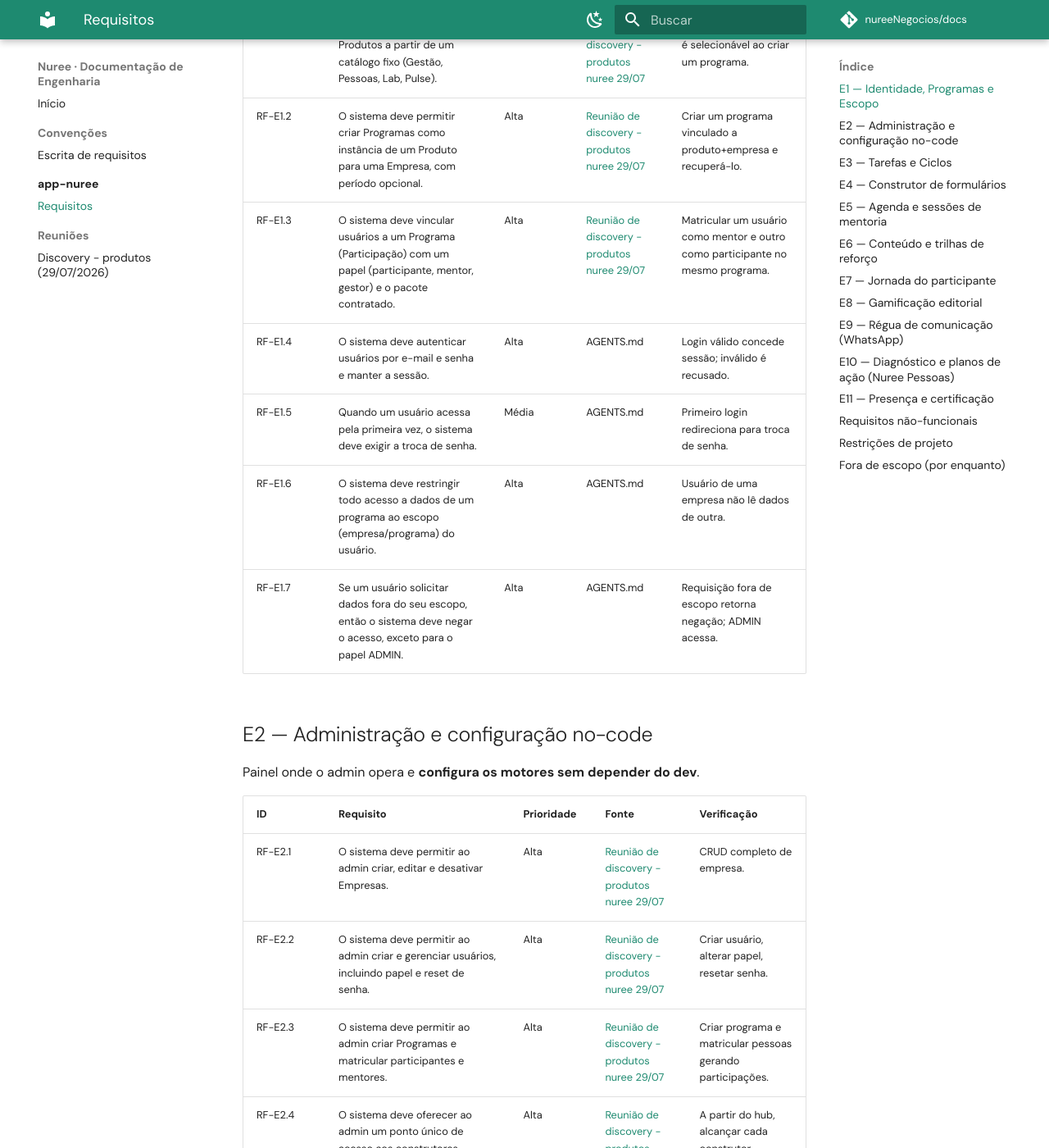
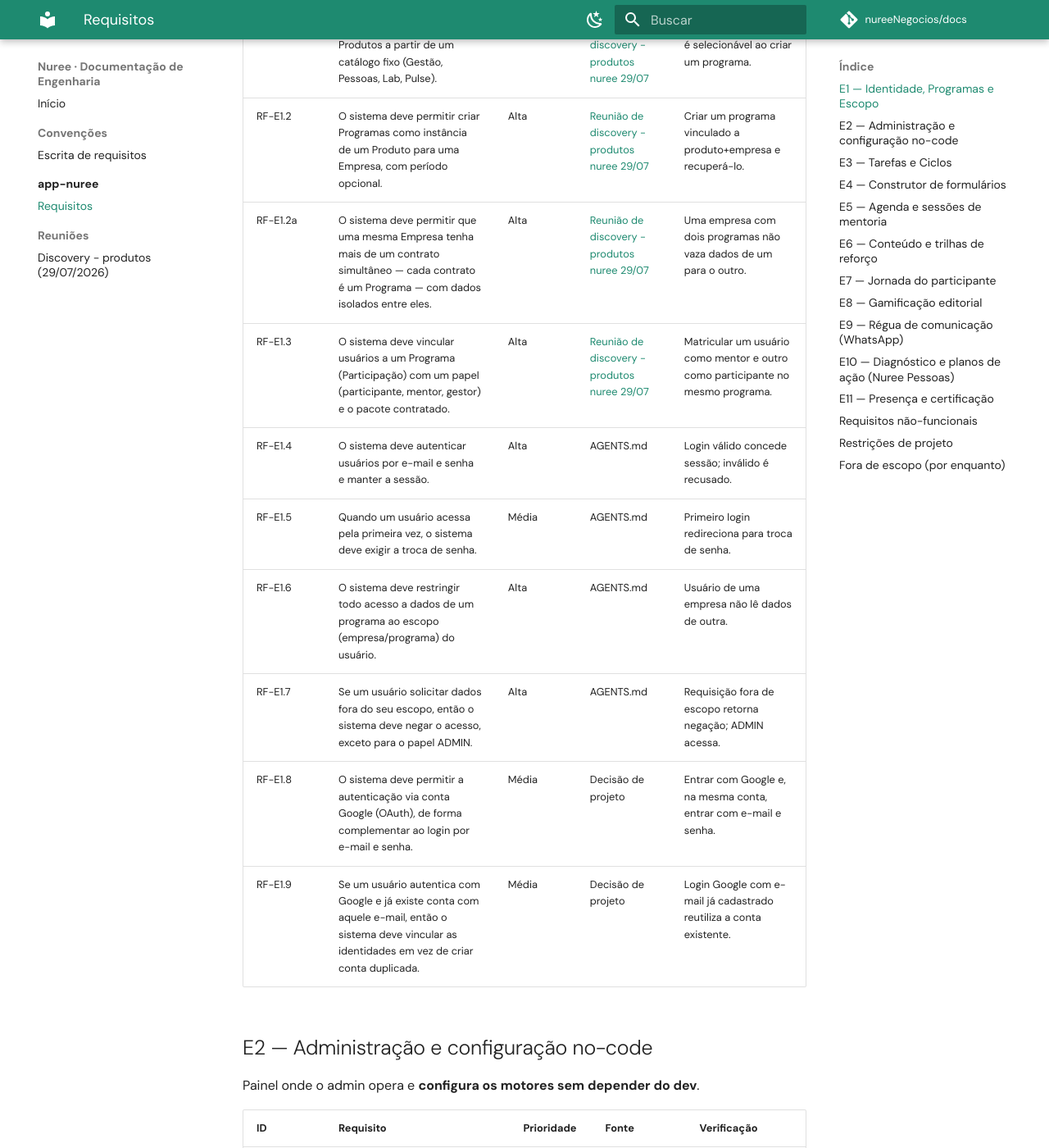
Before and after one commit to nureeNegocios/docs, an MkDocs documentation site: the page built from docs/app-nuree/requisitos.md, in a window 1280 px wide and 1400 px high, scrolled down 653 px. Shown: the whole window at 82% size. Built offline with MkDocs 1.6.1 and Material for MkDocs 9.7.7, drawn with Linux system fonts in a browser that asks for light colours; comment, search, counter and statistics services are not loaded; some of the changed text lies outside the part shown.

Commit message:
docs: requisitos de login Google, Google Agenda e múltiplos programas
- RF-E1.8/E1.9: login com Google complementar, com vínculo de conta.
- RF-E1.2a: uma empresa pode ter múltiplos contratos (Programas) isolados.
- RF-E5.8/E5.9/E5.10: integração Google Agenda (conectar, criar evento/convite, bloquear slots ocupados).

Co-Authored-By: Claude Opus 4.8 <noreply@anthropic.com>

```diff
--- a/docs/app-nuree/requisitos.md
+++ b/docs/app-nuree/requisitos.md
@@ -20,11 +20,14 @@ Alicerce multi-tenant: quem é quem e o que cada um enxerga.
 |---|---|---|---|---|
 | RF-E1.1 | O sistema deve representar Produtos a partir de um catálogo fixo (Gestão, Pessoas, Lab, Pulse). | Alta | [Reunião de discovery - produtos nuree 29/07](../reunioes/discovery-produtos-2026-07-29.md) | Cada produto existe e é selecionável ao criar um programa. |
 | RF-E1.2 | O sistema deve permitir criar Programas como instância de um Produto para uma Empresa, com período opcional. | Alta | [Reunião de discovery - produtos nuree 29/07](../reunioes/discovery-produtos-2026-07-29.md) | Criar um programa vinculado a produto+empresa e recuperá-lo. |
+| RF-E1.2a | O sistema deve permitir que uma mesma Empresa tenha mais de um contrato simultâneo — cada contrato é um Programa — com dados isolados entre eles. | Alta | [Reunião de discovery - produtos nuree 29/07](../reunioes/discovery-produtos-2026-07-29.md) | Uma empresa com dois programas não vaza dados de um para o outro. |
 | RF-E1.3 | O sistema deve vincular usuários a um Programa (Participação) com um papel (participante, mentor, gestor) e o pacote contratado. | Alta | [Reunião de discovery - produtos nuree 29/07](../reunioes/discovery-produtos-2026-07-29.md) | Matricular um usuário como mentor e outro como participante no mesmo programa. |
 | RF-E1.4 | O sistema deve autenticar usuários por e-mail e senha e manter a sessão. | Alta | AGENTS.md | Login válido concede sessão; inválido é recusado. |
 | RF-E1.5 | Quando um usuário acessa pela primeira vez, o sistema deve exigir a troca de senha. | Média | AGENTS.md | Primeiro login redireciona para troca de senha. |
 | RF-E1.6 | O sistema deve restringir todo acesso a dados de um programa ao escopo (empresa/programa) do usuário. | Alta | AGENTS.md | Usuário de uma empresa não lê dados de outra. |
 | RF-E1.7 | Se um usuário solicitar dados fora do seu escopo, então o sistema deve negar o acesso, exceto para o papel ADMIN. | Alta | AGENTS.md | Requisição fora de escopo retorna negação; ADMIN acessa. |
+| RF-E1.8 | O sistema deve permitir a autenticação via conta Google (OAuth), de forma complementar ao login por e-mail e senha. | Média | Decisão de projeto | Entrar com Google e, na mesma conta, entrar com e-mail e senha. |
+| RF-E1.9 | Se um usuário autentica com Google e já existe conta com aquele e-mail, então o sistema deve vincular as identidades em vez de criar conta duplicada. | Média | Decisão de projeto | Login Google com e-mail já cadastrado reutiliza a conta existente. |
 
 ## E2 — Administração e configuração no-code
 
@@ -79,6 +82,9 @@ Auto-agendamento com regras + registro do que foi combinado.
 | RF-E5.5 | O sistema deve exibir ao participante a linha do tempo das suas sessões. | Média | [Reunião de discovery - produtos nuree 29/07](../reunioes/discovery-produtos-2026-07-29.md) | Ver 1ª, 2ª, 3ª sessão com datas e estado. |
 | RF-E5.6 | Quando ocorre uma sessão, o sistema deve permitir o check-in e o registro do combinado (ex.: fez mais / fez menos). | Alta | [Reunião de discovery - produtos nuree 29/07](../reunioes/discovery-produtos-2026-07-29.md) | Fazer check-in e gravar o combinado da sessão. |
 | RF-E5.7 | Quando uma sessão é agendada, o sistema deve programar as mensagens de lembrete correspondentes. | Média | [Reunião de discovery - produtos nuree 29/07](../reunioes/discovery-produtos-2026-07-29.md) | Agendamento cria disparos de lembrete (ver E9). |
+| RF-E5.8 | O sistema deve permitir ao mentor conectar sua conta Google (Calendar) por OAuth. | Média | Decisão de projeto | Mentor conecta o Google e o vínculo persiste. |
+| RF-E5.9 | Quando uma sessão é agendada, o sistema deve criar o evento correspondente no Google Calendar do mentor e do participante, com convite. | Média | Decisão de projeto | Agendar cria o evento e envia convite aos dois. |
+| RF-E5.10 | Enquanto a agenda Google do mentor estiver conectada, o sistema deve considerar seus horários ocupados para bloquear slots em conflito. | Média | Decisão de projeto | Horário ocupado no Google não aparece como slot disponível. |
 
 ## E6 — Conteúdo e trilhas de reforço
 
```
